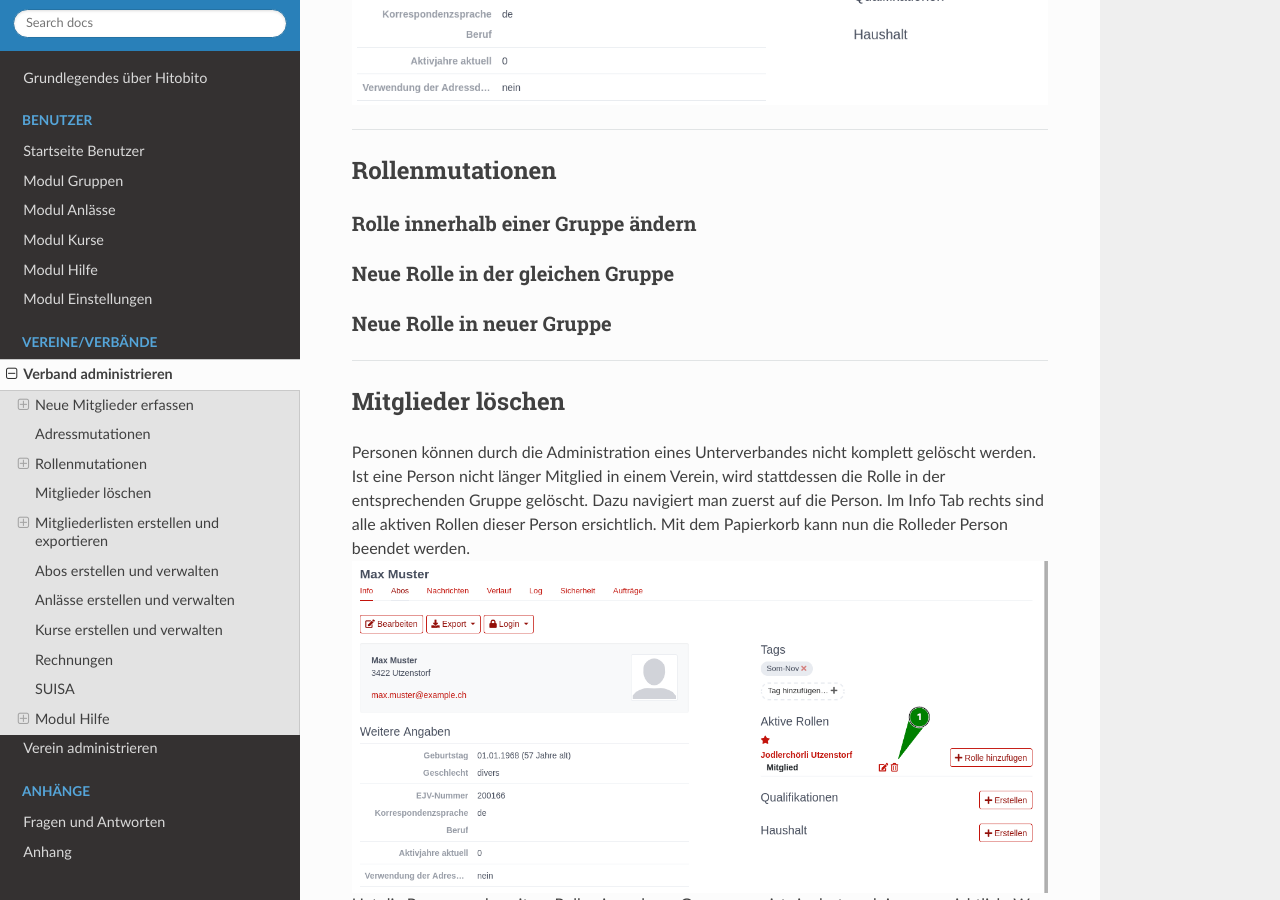
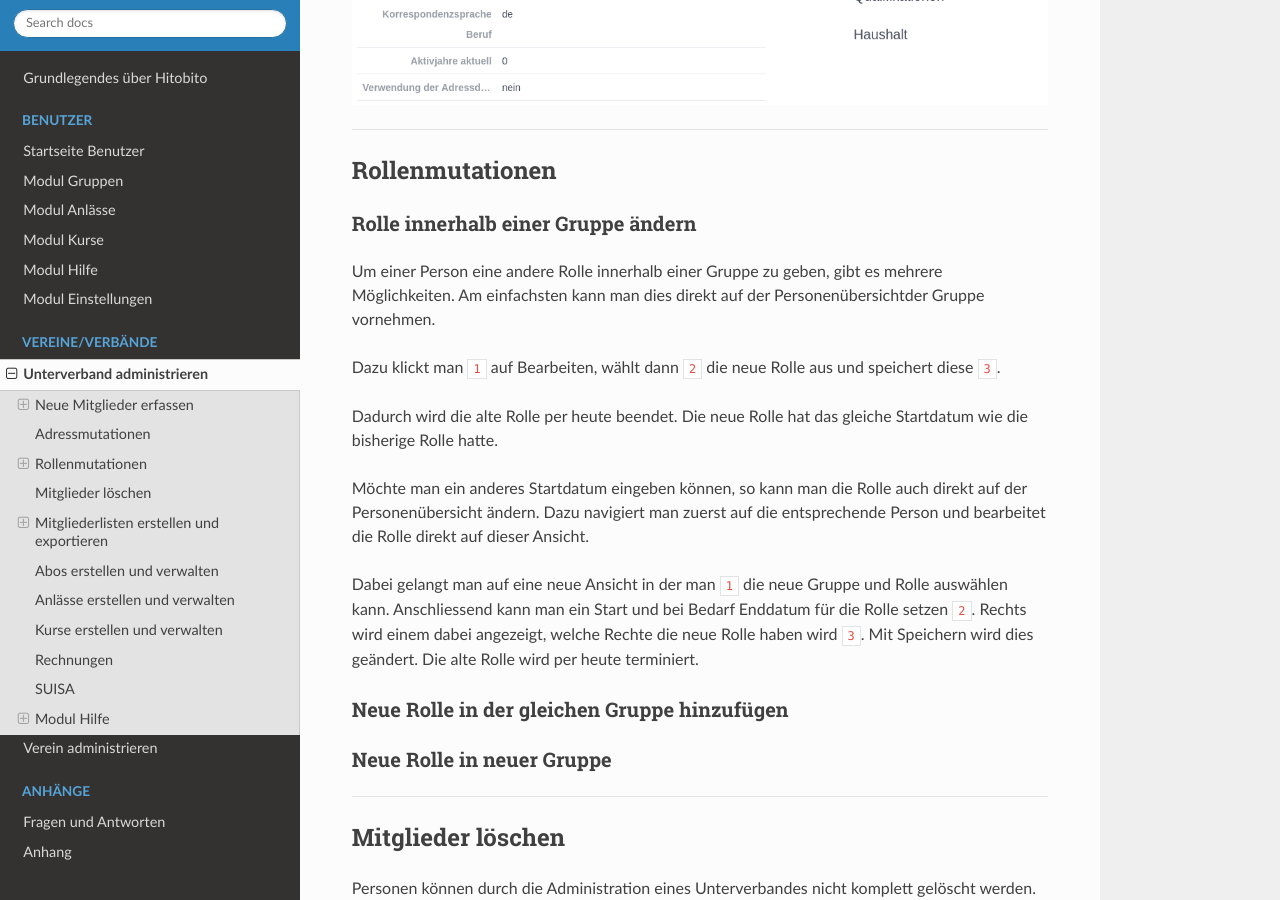
Before and after one commit to hitobito/user_documentation_ejv, a Sphinx documentation site: the page built from docs/verband.md, in a window 1280 px wide and 900 px high, scrolled down 4836 px. Built offline with Sphinx 7.4.7 and the Read the Docs theme 3.1.0, drawn with Linux system fonts in a browser that asks for light colours; some of the changed text lies outside the part shown.

Commit message:
Update verband.md

```diff
--- a/docs/verband.md
+++ b/docs/verband.md
@@ -1,7 +1,7 @@
-Verband administrieren
+Unterverband administrieren
 ======================
 
-In diesem Kapitel werden Funktionen erläutert, um Regionalverbände zu verwalten. Diese sind nur für Personen sichtbar oder
+In diesem Kapitel werden Funktionen erläutert, um Unterverbände zu verwalten. Diese sind nur für Personen sichtbar oder
 zugänglich, welche die entsprechende Gruppenzugehörigkeit und Rolle besitzen.
 
 ## Neue Mitglieder erfassen
@@ -74,8 +74,21 @@ Werden Adressmutationen noch im **Jahr 2025** vorgenommen, muss der Person ansch
 ## Rollenmutationen
 
 ### Rolle innerhalb einer Gruppe ändern
+Um einer Person eine andere Rolle innerhalb einer Gruppe zu geben, gibt es mehrere Möglichkeiten.
+Am einfachsten kann man dies direkt auf der Personenübersichtder Gruppe vornehmen.
 
-### Neue Rolle in der gleichen Gruppe
+Dazu klickt man `1` auf Bearbeiten, wählt dann `2` die neue Rolle aus und speichert diese `3`.
+
+Dadurch wird die alte Rolle per heute beendet. Die neue Rolle hat das gleiche Startdatum wie die bisherige Rolle hatte.
+
+Möchte man ein anderes Startdatum eingeben können, so kann man die Rolle auch direkt auf der Personenübersicht ändern.
+Dazu navigiert man zuerst auf die entsprechende Person und bearbeitet die Rolle direkt auf dieser Ansicht.
+
+Dabei gelangt man auf eine neue Ansicht in der man `1` die neue Gruppe und Rolle auswählen kann. Anschliessend kann man ein Start und bei Bedarf Enddatum für die Rolle setzen `2`.
+Rechts wird einem dabei angezeigt, welche Rechte die neue Rolle haben wird `3`.
+Mit Speichern wird dies geändert. Die alte Rolle wird per heute terminiert.
+
+### Neue Rolle in der gleichen Gruppe hinzufügen
 
 ### Neue Rolle in neuer Gruppe
 
```
